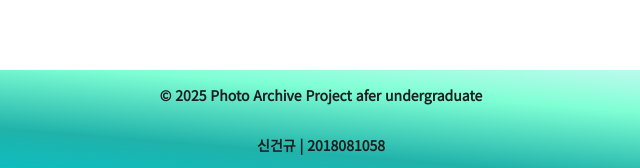
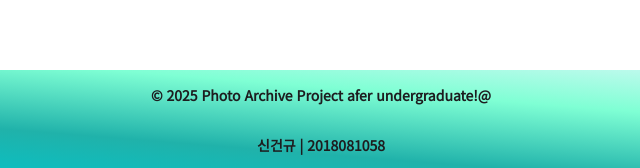
Before and after one commit to Shingungyu/Photo_Archive, a plain HTML site: page index.html in a window 1280 px wide. Shown: the part 4810-4978 px from the top of the page, 319-959 px from the left. Drawn offline with Linux system fonts and the light colour scheme.

Commit message:
1234
1234

```diff
--- a/index.html
+++ b/index.html
@@ -81,7 +81,7 @@
   </main>
 
   <footer class="footer">
-    <p>© 2025 Photo Archive Project afer undergraduate</p>
+    <p>© 2025 Photo Archive Project afer undergraduate!@</p>
     <p>신건규 | 2018081058</p>
   </footer>
 
```
